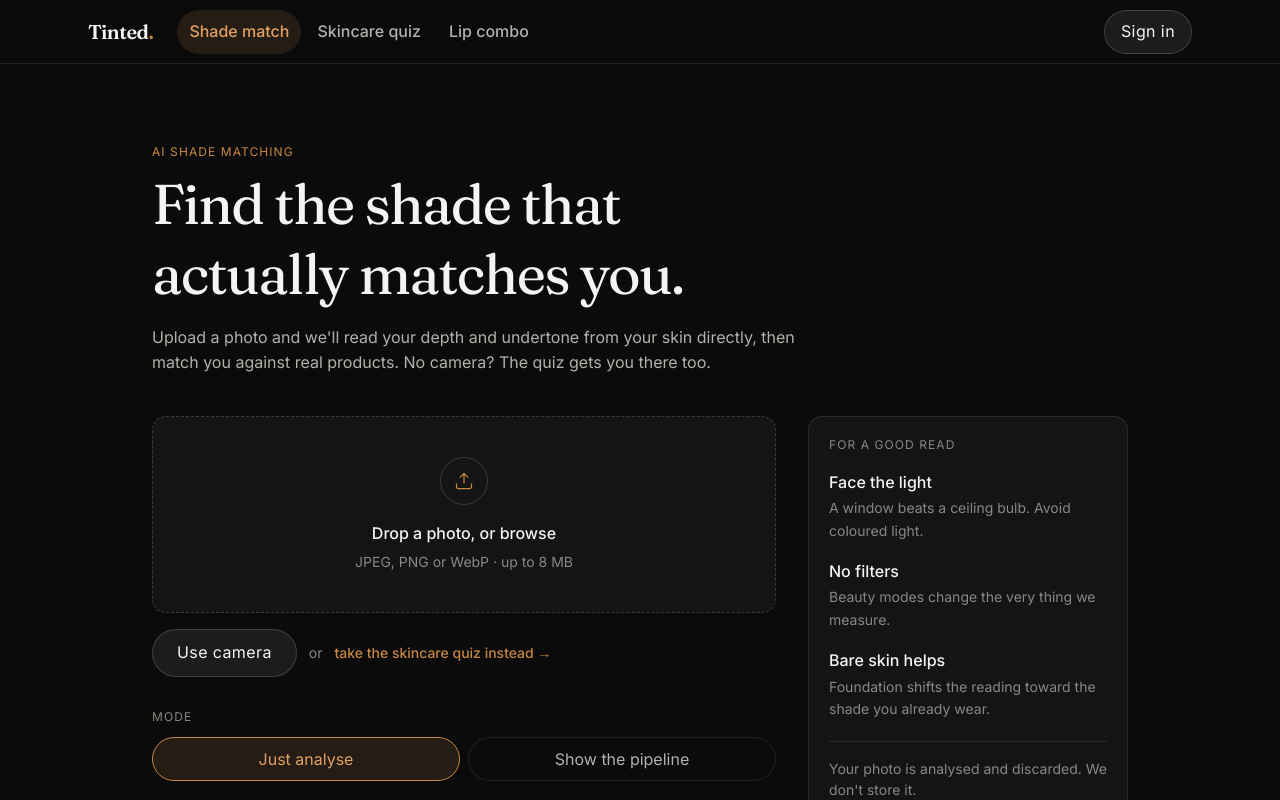
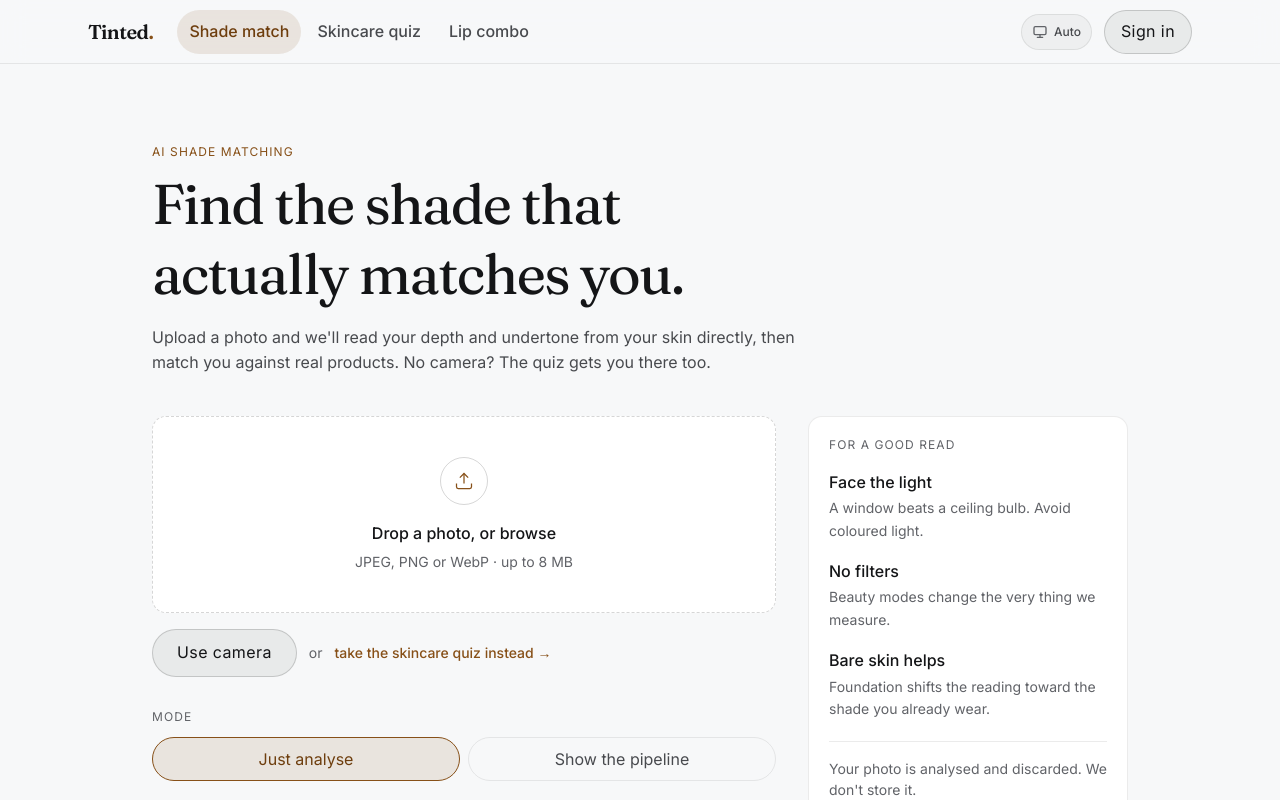
Before and after one commit to stupnd/glowmatch, a Next.js app in the folder frontend/: page / in a window 1280 px wide. Shown: the top 800 px of the page. Built offline with nearby package versions, Linux system fonts and the light colour scheme; no server answers.

Commit message:
feat: add light theme token set, prefers-color-scheme support, and explicit theme toggle

```diff
--- a/frontend/app/globals.css
+++ b/frontend/app/globals.css
@@ -3,7 +3,7 @@
 /* ═══════════════════════════════════════════════════════════════════════════
    Tinted design system
 
-   Why a near-neutral dark canvas:
+   Why near-neutral canvases:
    this app's entire job is to show colour accurately. A tinted background
    shifts perceived skin tone — a warm page makes every swatch read warmer, and
    the undertone call is the product. So the surfaces are deliberately close to
@@ -11,11 +11,20 @@
    saturated colour on screen belongs to the shades and the product photos.
 
    Every text/surface pair below is verified at WCAG AA (4.5:1) for body text.
-   Measured against --color-bg / --color-surface / --color-raised respectively:
+
+   Dark theme (default / data-theme="dark"):
+   Measured against --color-bg (#0b0b0c) / --color-surface (#141416) / --color-raised (#1c1c1f):
      text        17.90 / 16.74 / 15.47
      text-soft    9.20 /  8.60 /  7.95
      text-muted   5.49 /  5.13 /  4.74
      accent       6.45 /  6.04 /  5.58
+
+   Light theme (prefers-color-scheme: light / data-theme="light"):
+   Measured against --color-bg (#f7f8f9) / --color-surface (#ffffff) / --color-raised (#e8eaea):
+     text        17.15 / 18.23 / 15.24
+     text-soft    8.29 /  8.82 /  7.37
+     text-muted   5.49 /  5.83 /  4.88
+     accent       6.10 /  6.49 /  5.43
    If you change a value here, re-check it before committing.
    ═══════════════════════════════════════════════════════════════════════════ */
 
@@ -75,7 +84,6 @@
   --radius-pill: 999px;
 
   /* ── Elevation ────────────────────────────────────────────────────────── */
-  /* Dark UIs get depth from a light top edge, not from a heavier drop shadow. */
   --shadow-card: 0 1px 0 0 rgba(255, 255, 255, 0.05) inset,
                  0 12px 32px -16px rgba(0, 0, 0, 0.9);
   --shadow-lift: 0 1px 0 0 rgba(255, 255, 255, 0.07) inset,
@@ -88,6 +96,103 @@
   --duration-fast: 140ms;
   --duration-base: 260ms;
   --duration-slow: 520ms;
+}
+
+/* ═══════════════════════════════════════════════════════════════════════════
+   Theme Token Rules
+   ═══════════════════════════════════════════════════════════════════════════ */
+
+:root,
+html[data-theme="dark"] {
+  color-scheme: dark;
+  --color-bg: #0b0b0c;
+  --color-surface: #141416;
+  --color-raised: #1c1c1f;
+  --color-overlay: rgba(6, 6, 7, 0.72);
+
+  --color-text: #f5f4f2;
+  --color-text-soft: #b4b1ab;
+  --color-text-muted: #8a8780;
+
+  --color-accent: #c68642;
+  --color-accent-bright: #e0a063;
+  --color-accent-dim: rgba(198, 134, 66, 0.14);
+
+  --color-success: #6fbf8b;
+  --color-warn: #e8b04b;
+  --color-danger: #f0796b;
+
+  --color-line: rgba(255, 255, 255, 0.09);
+  --color-line-strong: rgba(255, 255, 255, 0.16);
+
+  --shadow-card: 0 1px 0 0 rgba(255, 255, 255, 0.05) inset,
+                 0 12px 32px -16px rgba(0, 0, 0, 0.9);
+  --shadow-lift: 0 1px 0 0 rgba(255, 255, 255, 0.07) inset,
+                 0 24px 48px -20px rgba(0, 0, 0, 0.95);
+  --shadow-glow: 0 0 0 1px rgba(198, 134, 66, 0.35),
+                 0 16px 40px -20px rgba(198, 134, 66, 0.45);
+}
+
+@media (prefers-color-scheme: light) {
+  :root:not([data-theme="dark"]) {
+    color-scheme: light;
+    --color-bg: #f7f8f9;
+    --color-surface: #ffffff;
+    --color-raised: #e8eaea;
+    --color-overlay: rgba(247, 248, 249, 0.80);
+
+    --color-text: #141517;
+    --color-text-soft: #484a4e;
+    --color-text-muted: #616368;
+
+    --color-accent: #875018;
+    --color-accent-bright: #6e3e0e;
+    --color-accent-dim: rgba(135, 80, 24, 0.12);
+
+    --color-success: #2b7a4b;
+    --color-warn: #a36209;
+    --color-danger: #cf3b2b;
+
+    --color-line: rgba(0, 0, 0, 0.08);
+    --color-line-strong: rgba(0, 0, 0, 0.16);
+
+    --shadow-card: 0 1px 3px 0 rgba(0, 0, 0, 0.06),
+                   0 4px 12px -2px rgba(0, 0, 0, 0.08);
+    --shadow-lift: 0 4px 16px -2px rgba(0, 0, 0, 0.10),
+                   0 12px 28px -6px rgba(0, 0, 0, 0.12);
+    --shadow-glow: 0 0 0 1px rgba(135, 80, 24, 0.30),
+                   0 8px 24px -6px rgba(135, 80, 24, 0.25);
+  }
+}
+
+html[data-theme="light"] {
+  color-scheme: light;
+  --color-bg: #f7f8f9;
+  --color-surface: #ffffff;
+  --color-raised: #e8eaea;
+  --color-overlay: rgba(247, 248, 249, 0.80);
+
+  --color-text: #141517;
+  --color-text-soft: #484a4e;
+  --color-text-muted: #616368;
+
+  --color-accent: #875018;
+  --color-accent-bright: #6e3e0e;
+  --color-accent-dim: rgba(135, 80, 24, 0.12);
+
+  --color-success: #2b7a4b;
+  --color-warn: #a36209;
+  --color-danger: #cf3b2b;
+
+  --color-line: rgba(0, 0, 0, 0.08);
+  --color-line-strong: rgba(0, 0, 0, 0.16);
+
+  --shadow-card: 0 1px 3px 0 rgba(0, 0, 0, 0.06),
+                 0 4px 12px -2px rgba(0, 0, 0, 0.08);
+  --shadow-lift: 0 4px 16px -2px rgba(0, 0, 0, 0.10),
+                 0 12px 28px -6px rgba(0, 0, 0, 0.12);
+  --shadow-glow: 0 0 0 1px rgba(135, 80, 24, 0.30),
+                 0 8px 24px -6px rgba(135, 80, 24, 0.25);
 }
 
 /* ═══════════════════════════════════════════════════════════════════════════
@@ -113,18 +218,18 @@ body {
 }
 
 ::selection {
-  background: rgba(198, 134, 66, 0.3);
+  background: var(--color-accent-dim);
   color: var(--color-text);
 }
 
 ::-webkit-scrollbar { width: 10px; height: 10px; }
 ::-webkit-scrollbar-track { background: transparent; }
 ::-webkit-scrollbar-thumb {
-  background: rgba(255, 255, 255, 0.12);
+  background: var(--color-line-strong);
   border: 3px solid var(--color-bg);
   border-radius: 999px;
 }
-::-webkit-scrollbar-thumb:hover { background: rgba(255, 255, 255, 0.22); }
+::-webkit-scrollbar-thumb:hover { background: var(--color-text-muted); }
 
 /* ═══════════════════════════════════════════════════════════════════════════
    Utilities
@@ -157,10 +262,10 @@ body {
    vanish into the page. */
 .bg-swatch-check {
   background-image:
-    linear-gradient(45deg, rgba(255,255,255,0.04) 25%, transparent 25%),
-    linear-gradient(-45deg, rgba(255,255,255,0.04) 25%, transparent 25%),
-    linear-gradient(45deg, transparent 75%, rgba(255,255,255,0.04) 75%),
-    linear-gradient(-45deg, transparent 75%, rgba(255,255,255,0.04) 75%);
+    linear-gradient(45deg, var(--color-line-strong) 25%, transparent 25%),
+    linear-gradient(-45deg, var(--color-line-strong) 25%, transparent 25%),
+    linear-gradient(45deg, transparent 75%, var(--color-line-strong) 75%),
+    linear-gradient(-45deg, transparent 75%, var(--color-line-strong) 75%);
   background-size: 12px 12px;
   background-position: 0 0, 0 6px, 6px -6px, -6px 0;
 }
--- a/frontend/app/layout.tsx
+++ b/frontend/app/layout.tsx
@@ -34,7 +34,14 @@ export default function RootLayout({
   children: React.ReactNode;
 }) {
   return (
-    <html lang="en" className={`${inter.variable} ${fraunces.variable}`}>
+    <html lang="en" className={`${inter.variable} ${fraunces.variable}`} suppressHydrationWarning>
+      <head>
+        <script
+          dangerouslySetInnerHTML={{
+            __html: `(function(){try{var t=localStorage.getItem("tinted-theme");if(t==="light"||t==="dark"){document.documentElement.setAttribute("data-theme",t);}}catch(e){}})();`,
+          }}
+        />
+      </head>
       <body className="min-h-screen bg-bg text-text antialiased">
         {/* First thing in the tab order — keyboard users shouldn't have to
             traverse the nav on every page. */}
--- a/frontend/components/layout/Navbar.tsx
+++ b/frontend/components/layout/Navbar.tsx
@@ -4,6 +4,7 @@ import Link from "next/link";
 import { usePathname } from "next/navigation";
 import { cn } from "@/lib/utils";
 import { AuthButton } from "@/components/layout/AuthButton";
+import { ThemeToggle } from "@/components/layout/ThemeToggle";
 
 const LINKS = [
   { href: "/", label: "Shade match" },
@@ -62,6 +63,7 @@ export function Navbar({ className }: { className?: string }) {
         </ul>
 
         <div className="ml-auto flex items-center gap-3">
+          <ThemeToggle />
           <AuthButton />
         </div>
       </nav>
--- /dev/null
+++ b/frontend/components/layout/ThemeToggle.tsx
@@ -0,0 +1,133 @@
+"use client";
+
+import { useEffect, useState } from "react";
+import { cn } from "@/lib/utils";
+
+type ThemeMode = "system" | "light" | "dark";
+
+export function ThemeToggle({ className }: { className?: string }) {
+  const [theme, setTheme] = useState<ThemeMode>("system");
+  const [mounted, setMounted] = useState(false);
+
+  useEffect(() => {
+    setMounted(true);
+    const stored = localStorage.getItem("tinted-theme") as ThemeMode | null;
+    if (stored === "light" || stored === "dark" || stored === "system") {
+      setTheme(stored);
+    }
+  }, []);
+
+  const updateTheme = (nextTheme: ThemeMode) => {
+    setTheme(nextTheme);
+    localStorage.setItem("tinted-theme", nextTheme);
+
+    const root = document.documentElement;
+    if (nextTheme === "system") {
+      root.removeAttribute("data-theme");
+    } else {
+      root.setAttribute("data-theme", nextTheme);
+    }
+
+    // Update meta theme-color tag dynamically
+    const metaThemeColor = document.querySelector('meta[name="theme-color"]');
+    if (metaThemeColor) {
+      const isLight =
+        nextTheme === "light" ||
+        (nextTheme === "system" &&
+          window.matchMedia("(prefers-color-scheme: light)").matches);
+      metaThemeColor.setAttribute("content", isLight ? "#f7f8f9" : "#0b0b0c");
+    }
+  };
+
+  const cycleTheme = () => {
+    if (theme === "system") updateTheme("light");
+    else if (theme === "light") updateTheme("dark");
+    else updateTheme("system");
+  };
+
+  if (!mounted) {
+    return (
+      <div
+        className={cn(
+          "inline-flex h-9 w-9 items-center justify-center rounded-pill border border-line bg-raised/50",
+          className,
+        )}
+        aria-hidden="true"
+      />
+    );
+  }
+
+  const label =
+    theme === "system"
+      ? "Theme: System (click to switch to Light)"
+      : theme === "light"
+      ? "Theme: Light (click to switch to Dark)"
+      : "Theme: Dark (click to switch to System)";
+
+  return (
+    <button
+      type="button"
+      onClick={cycleTheme}
+      aria-label={label}
+      title={label}
+      className={cn(
+        "inline-flex h-9 items-center gap-1.5 rounded-pill border border-line bg-raised/60 px-2.5 py-1",
+        "text-small font-medium text-text-soft transition-colors duration-[--duration-fast]",
+        "hover:bg-raised hover:text-text focus-visible:outline-2",
+        className,
+      )}
+    >
+      {theme === "light" && (
+        <>
+          <svg
+            className="h-4 w-4 text-accent"
+            fill="none"
+            viewBox="0 0 24 24"
+            stroke="currentColor"
+            strokeWidth={2}
+            aria-hidden="true"
+          >
+            <circle cx="12" cy="12" r="4" />
+            <path strokeLinecap="round" d="M12 2v2m0 16v2M4.93 4.93l1.41 1.41m11.32 11.32l1.41 1.41M2 12h2m16 0h2M6.34 17.66l-1.41 1.41M19.07 4.93l-1.41 1.41" />
+          </svg>
+          <span className="hidden sm:inline text-xs">Light</span>
+        </>
+      )}
+      {theme === "dark" && (
+        <>
+          <svg
+            className="h-4 w-4 text-accent"
+            fill="none"
+            viewBox="0 0 24 24"
+            stroke="currentColor"
+            strokeWidth={2}
+            aria-hidden="true"
+          >
+            <path
+              strokeLinecap="round"
+              strokeLinejoin="round"
+              d="M20.354 15.354A9 9 0 018.646 3.646 9.003 9.003 0 0012 21a9.003 9.003 0 008.354-5.646z"
+            />
+          </svg>
+          <span className="hidden sm:inline text-xs">Dark</span>
+        </>
+      )}
+      {theme === "system" && (
+        <>
+          <svg
+            className="h-4 w-4 text-text-muted"
+            fill="none"
+            viewBox="0 0 24 24"
+            stroke="currentColor"
+            strokeWidth={2}
+            aria-hidden="true"
+          >
+            <rect x="3" y="4" width="18" height="12" rx="2" />
+            <path strokeLinecap="round" d="M8 20h8m-4-4v4" />
+          </svg>
+          <span className="hidden sm:inline text-xs">Auto</span>
+        </>
+      )}
+    </button>
+  );
+}
```
